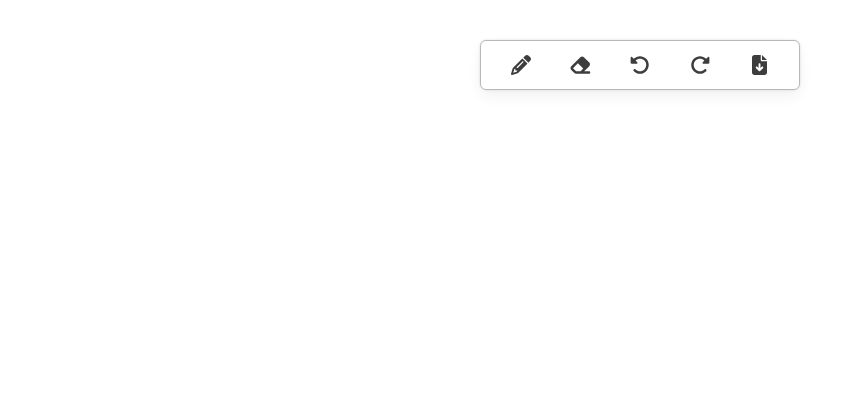
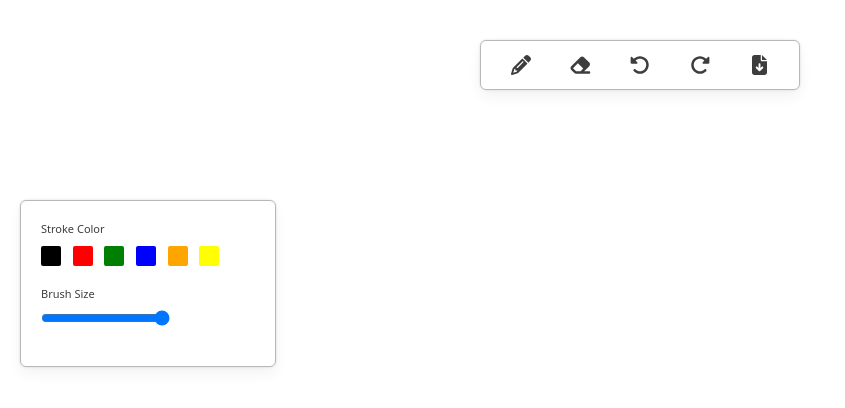
Before and after one commit to vaibhav18matere/sketchbook, a Next.js app: page / in a window 1280 px wide. Shown: the top 408 px of the page, without its empty margins (0-845 px from the left). Built offline with nearby package versions, Linux system fonts and the light colour scheme.

Commit message:
style : toolbox ui added

```diff
--- /dev/null
+++ b/src/components/Toolbox/index.js
@@ -0,0 +1,33 @@
+import styles from './index.module.css';
+import { COLORS } from './../../utility/constants.js';
+
+const Toolbox = () => {
+     const updateBrushSize = () => { };
+     return (
+          <>
+               <div className={styles.toolboxContainer}>
+                    <div className={styles.toolItem}>
+                         <h4 className={styles.toolText}>Stroke Color</h4>
+                         <div className={styles.itemContainer}>
+                              <div className={styles.colorBox} style={{ backgroundColor: COLORS.BLACK }} />
+                              <div className={styles.colorBox} style={{ backgroundColor: COLORS.RED }} />
+                              <div className={styles.colorBox} style={{ backgroundColor: COLORS.GREEN }} />
+                              <div className={styles.colorBox} style={{ backgroundColor: COLORS.BLUE }} />
+                              <div className={styles.colorBox} style={{ backgroundColor: COLORS.ORANGE }} />
+                              <div className={styles.colorBox} style={{ backgroundColor: COLORS.YELLOW }} />
+                              <div className={styles.colorBox} style={{ backgroundColor: COLORS.WHITE }} />
+                         </div>
+                    </div>
+
+                    <div className={styles.toolItem}>
+                         <h4 className={styles.toolText}>Brush Size</h4>
+                         <div className={styles.itemContainer}>
+                              <input type='range' min={1} max={10} step={1} onChange={updateBrushSize} />
+                         </div>
+                    </div>
+               </div>
+          </>
+     )
+}
+
+export default Toolbox;
--- /dev/null
+++ b/src/components/Toolbox/index.module.css
@@ -0,0 +1,36 @@
+.toolboxContainer {
+     @apply p-5 absolute top-1/4 left-5 w-64 rounded-md;
+     box-shadow: theme('colors.shadow1');
+     border: 1px solid theme('colors.border1');
+     background-color: theme('colors.background1');
+
+     .toolItem {
+          @apply mb-5;
+
+          .toolText {
+               font-size: 11px;
+               color: theme('colors.text1');
+          }
+
+          .itemContainer {
+               @apply flex justify-between mt-2;
+
+               .colorBox {
+                    @apply h-5 w-5 mr-1 rounded-sm cursor-pointer;
+
+                    &:hover,
+                    &.active {
+                         border: 1.5px solid theme('colors.border2');
+                         box-shadow: theme('colors.shadow2');
+                    }
+               }
+          }
+     }
+
+     @media screen and (max-width: 640px) {
+          top: unset;
+          bottom: 0;
+          width: 100%;
+          left: 0;
+     }
+}
--- a/src/pages/index.js
+++ b/src/pages/index.js
@@ -1,7 +1,10 @@
 import Menu from "@/components/Menu"
-
+import Toolbox from "@/components/Toolbox"
 export default function Home() {
   return (
-    <Menu />
+    <>
+      <Menu />
+      <Toolbox />
+    </>
   )
 }
--- /dev/null
+++ b/src/utility/constants.js
@@ -0,0 +1,19 @@
+const COLORS = {
+     BLACK: 'black',
+     RED: 'red',
+     GREEN: 'green',
+     BLUE: 'blue',
+     ORANGE: 'orange',
+     YELLOW: 'yellow',
+     WHITE: 'white'
+}
+
+const MENU_ITEMS = {
+     PENCIL: 'PENCIL',
+     ERASER: 'ERASER',
+     UNDO: 'UNDO',
+     REDO: 'REDO',
+     DOWNLOAD: 'DOWNLOAD'
+}
+
+export { COLORS, MENU_ITEMS }
```
